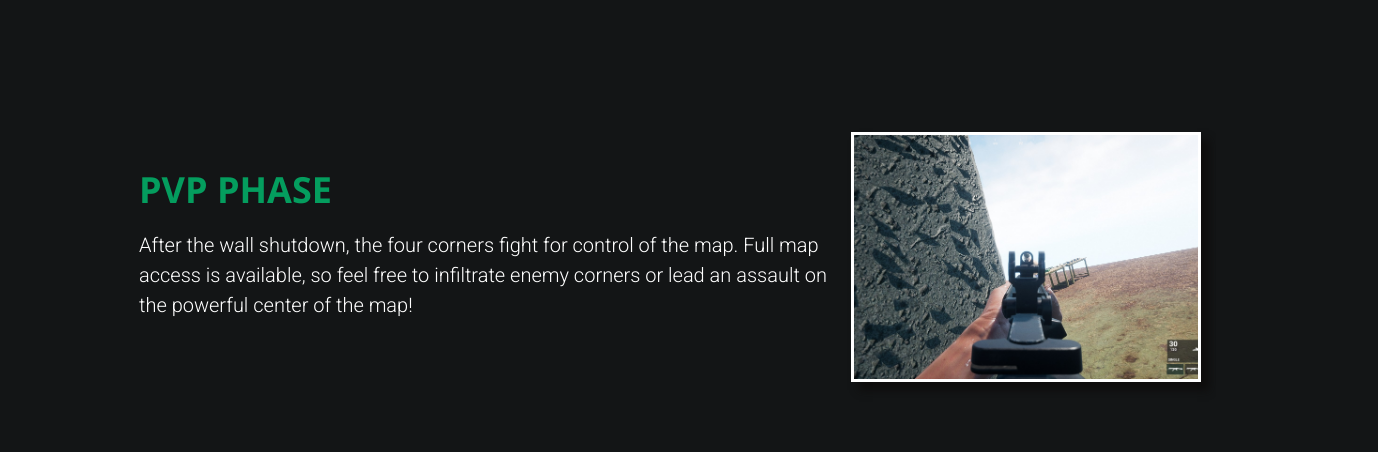
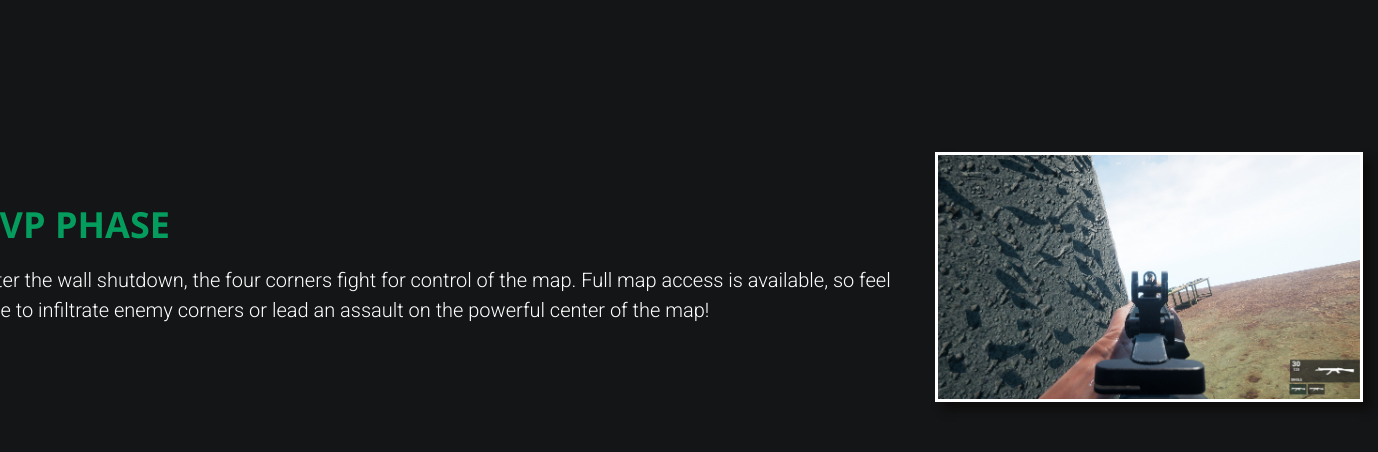
Before and after one commit to BillyJoeDev/four, a React (Create React App) app: page / in a window 1280 px wide. Shown: the part 1440-1892 px from the top of the page, 1378 px wide, since content can reach past the window. Built offline with nearby package versions, Linux system fonts and the light colour scheme; the HTML template or start-up script is replaced by a standard one.

Commit message:
Fix images in about section and news section shadow

```diff
--- a/src/components/About/About.css
+++ b/src/components/About/About.css
@@ -1,5 +1,5 @@
 .aboutContainer {
-    height: 80rem;
+    height: 85rem;
     display: flex;
     flex-direction: column;
     align-items: center;
@@ -17,7 +17,6 @@
 }
 
 .aboutWrapper {
-    overflow: hidden;
     display: flex;
     flex-direction: column;
     align-items: center;
@@ -38,7 +37,7 @@
     bottom: 0;
     left: 0;
     right: 0;
-    width: 800px;
+    width: 1200px;
     height: 250px;
     border: 3px solid #fff;
     box-shadow: 8px 8px 8px #0e0d0c;
@@ -51,9 +50,12 @@
     background-image: url(../../../public/images/looting.png);
 }
 .img-2 {
+    padding-left: 50px;
+    width: 700px;
     background-image: url(../../../public/images/pvp.jpg);
 }
 .img-3 {
+    width: 850px;
     background-image: url(../../../public/images/img-2.png);
 }
 
--- a/src/components/News/News.css
+++ b/src/components/News/News.css
@@ -43,6 +43,7 @@
     background-repeat: no-repeat;
     background-position: center;
     border-radius: 30px;
+    box-shadow: 1px 1px 5px #070706;
 }
 
 .newsImage:hover {
@@ -60,6 +61,7 @@
     width: 500px;
     height: 250px;
     background-color: rgba(22, 24, 25, 0.95);
+    box-shadow: 1px 1px 5px #070706;
     border-radius: 20px;
     z-index: 2;
 }
```
